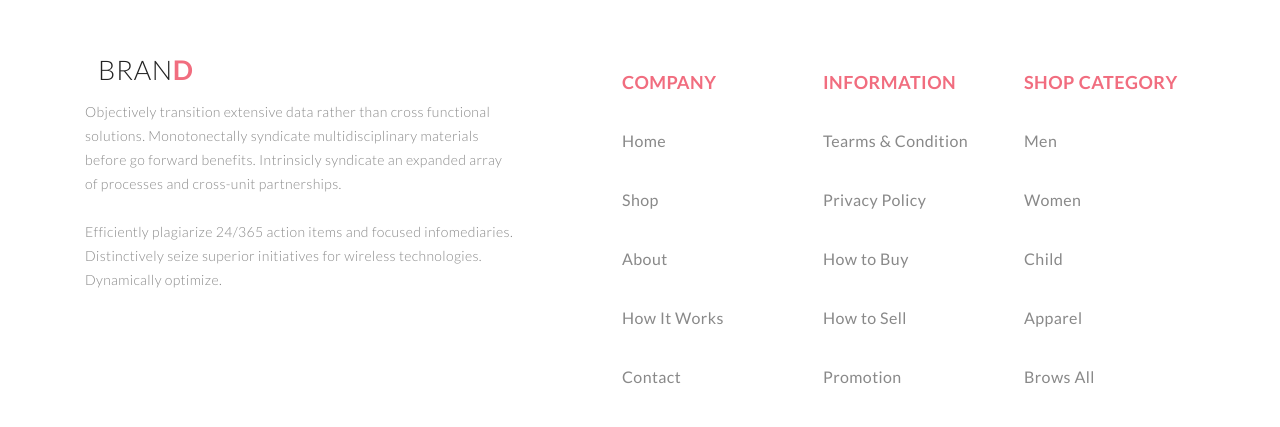
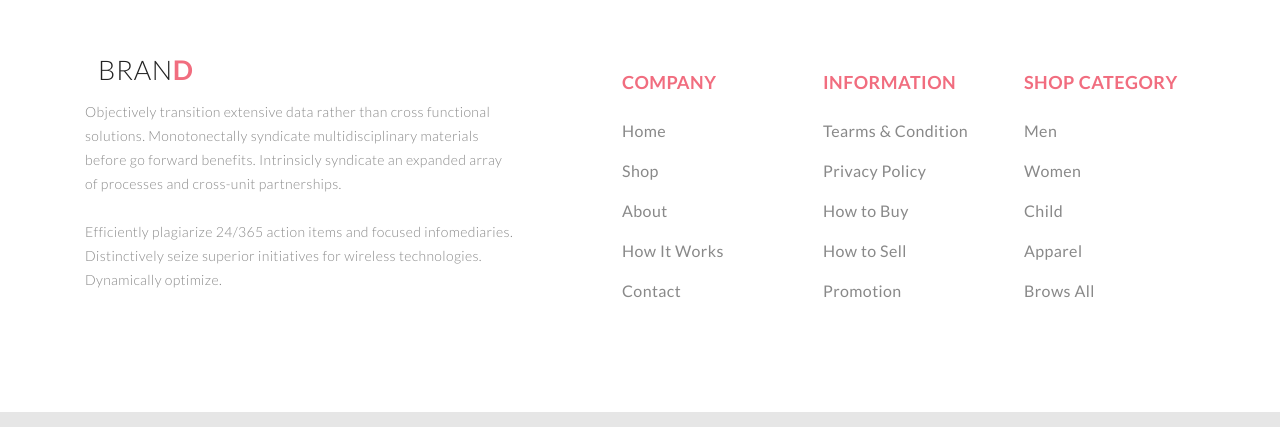
Before and after one commit to MagicGTS/GeekBrains-Prof_web_layout, a plain HTML site: page index.html in a window 1280 px wide. Shown: the part 3073-3500 px from the top of the page. Drawn offline with Linux system fonts and the light colour scheme.

Commit message:
minor lesson 1 fix

```diff
--- a/css/style.css
+++ b/css/style.css
@@ -773,7 +773,7 @@ form.frm__subscribe::after {
 .footer .footer-nav-link {
     text-decoration: none;
     font-size: 16px;
-    line-height: 59px;
+    line-height: 40px;
     font-weight: 400;
     letter-spacing: 0.025em;
     color: #898989;
```
